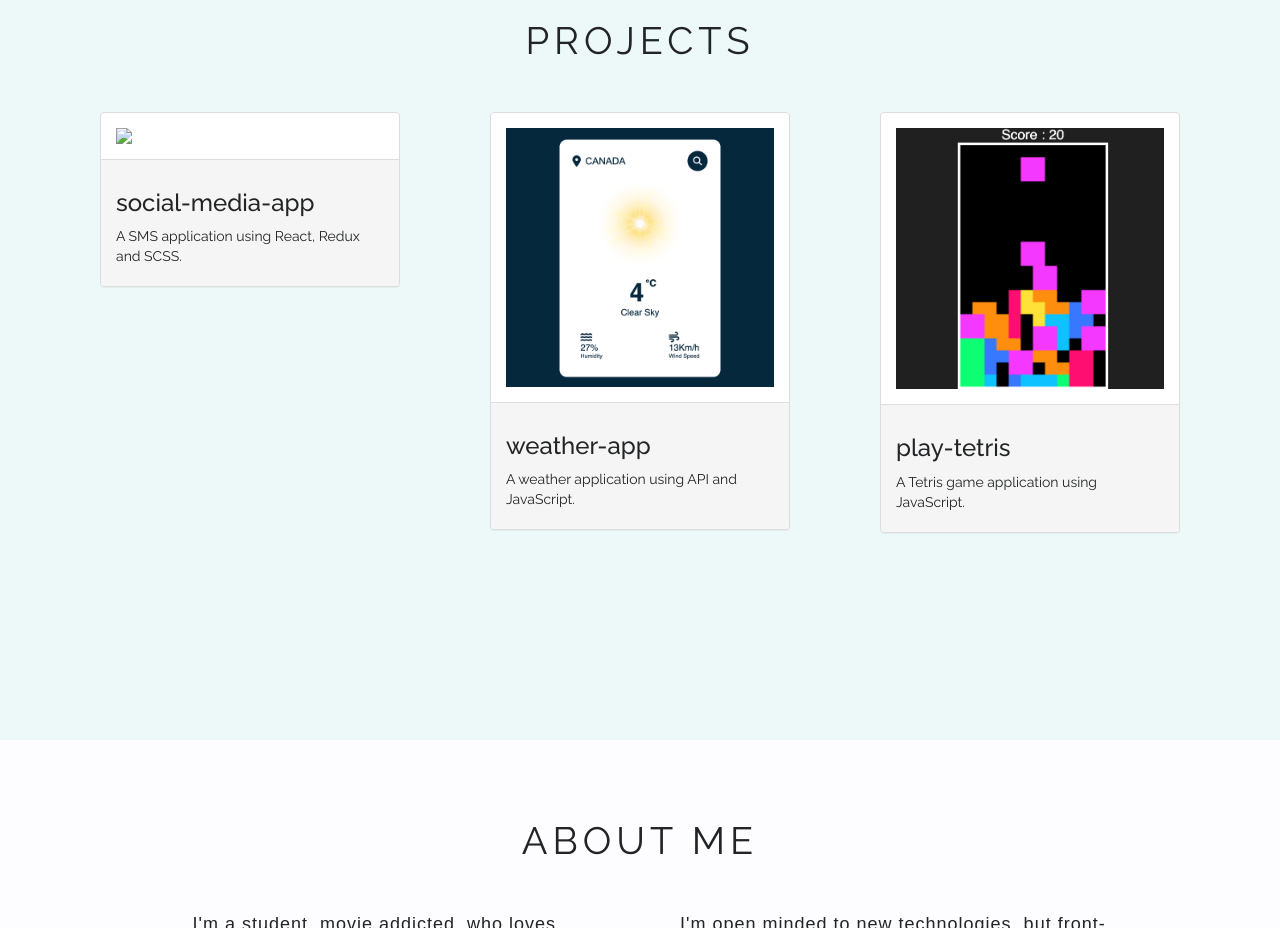
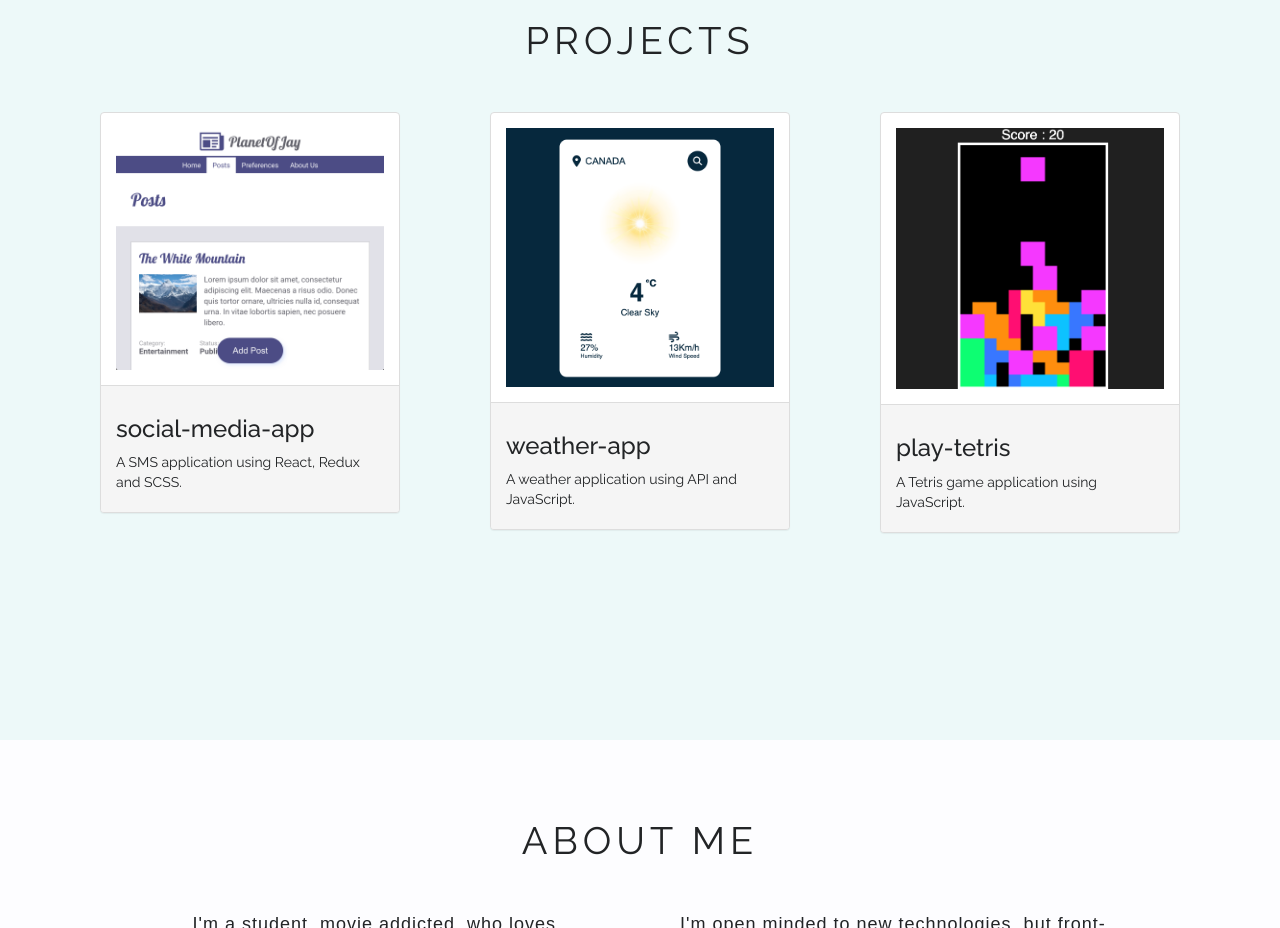
Before and after one commit to PlanetofJay/planetofjay.github.io, a website: page index.html in a window 1280 px wide. Shown: the part 860-1788 px from the top of the page. Drawn offline with Linux system fonts and the light colour scheme; a web font is replaced by a local one.

Commit message:
edit image

```diff
--- a/index.html
+++ b/index.html
@@ -50,7 +50,7 @@
             <div class="panel panel-default fixed-width center-block">
               <div class="panel-body">
                 <a href="https://github.com/PlanetofJay/social-media-app1" target="_blank">
-                  <img class="img-responsive center-block" src="img/sms-app.png" />
+                  <img class="img-responsive center-block" src="img/sms.png" />
                 </a>
               </div>
               <div class="panel-footer">
```
